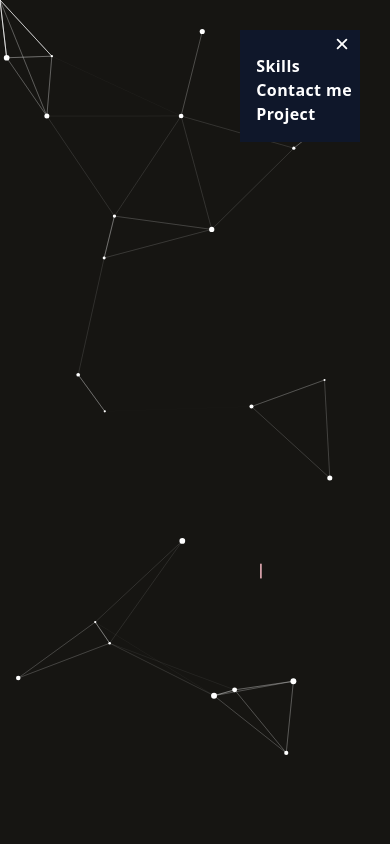
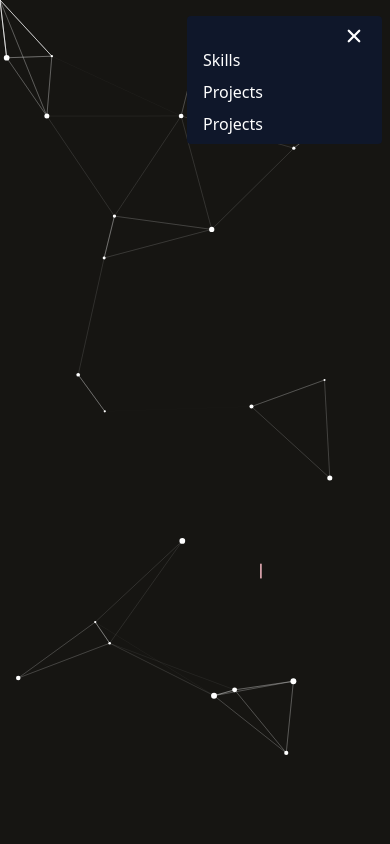
Before and after one commit to jashDevkar/Portfolio, a React (Vite) app: page / in a window 390 px wide. Both pictures are taken after a click on the icon 342 px from the left and 43 px from the top of the page. Shown: the top 844 px of the page. Built offline with nearby package versions, Linux system fonts and the light colour scheme.

Commit message:
solved bugs

```diff
--- a/src/components/navbar.jsx
+++ b/src/components/navbar.jsx
@@ -17,18 +17,18 @@ function Navbar({data}) {
     <nav className="flex md:justify-around justify-between px-8 w-full h-[10vh] border-b-gray-500 border-b-2 pt-3 pb-2 items-center   shadow-md bg-[#161512]">
       <h1 className="font-Pacifico text-[32px] bg-gradient-to-r  from-purple-500 via-pink-500 to-orange-500 text-transparent bg-clip-text ">Jash</h1>
       <div className="md:hidden "><IoMenu size={32} onClick={toggleOpen}/></div>
-        <ul className={`md:static ${open?'absolute  flex-col bg-slate-900 w-fit right-[30px] top-[30px] pl-4 pr-2 pt-1 py-4 gap-3':'hidden md:md:flex-row md:flex'} h-fit justify-evenly md:w-[40%] md:bg-transparent text-white font-semibold tracking-wide `}>
+        <ul className={` hidden md:static md:flex flex-row h-fit justify-evenly md:w-[40%] md:bg-transparent text-white font-semibold tracking-wide `}>
           <div className={`md:hidden ${open?'flex justify-end ':'hidden'}`} onClick={toggleOpen}><IoClose size={20}/></div>
           <li><button onClick={data[0]} className="nav-link relative">Skills</button></li>
           <li>Contact me</li>
           <li><button onClick={data[1]} className="nav-link relative">Project</button></li>
         </ul>
-        {/* <ul className={`md:hidden w-[50%] bg-slate-900 px-4 text-white  ${open?"absolute right-0 mr-2 top-2":"hidden"} p-2 mt-2 rounded`}>
+        <ul className={`md:hidden w-[50%] bg-slate-900 px-4 text-white  ${open?"absolute right-0 mr-2 top-2":"hidden"} p-2 mt-2 rounded`}>
           <li className="flex w-[100%] justify-end"><IoClose size={24} onClick={toggleOpen}/></li>
           <li className="" onClick={data[0]}>Skills</li>
           <li className="mt-2" onClick={data[1]}>Projects</li>
           <li className="mt-2">Projects</li>
-        </ul> */}
+        </ul>
       <button className="bg-gradient-to-r from-purple-500 via-pink-500 to-orange-500 pl-3 pr-3 pt-2 pb-2 rounded-e-full rounded-s-full text-center hidden md:block">
         My Apps
       </button>
```
